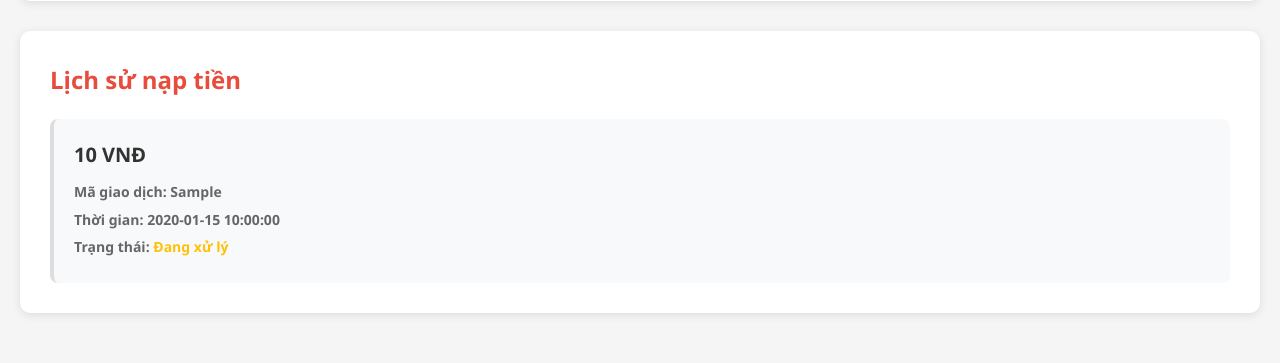
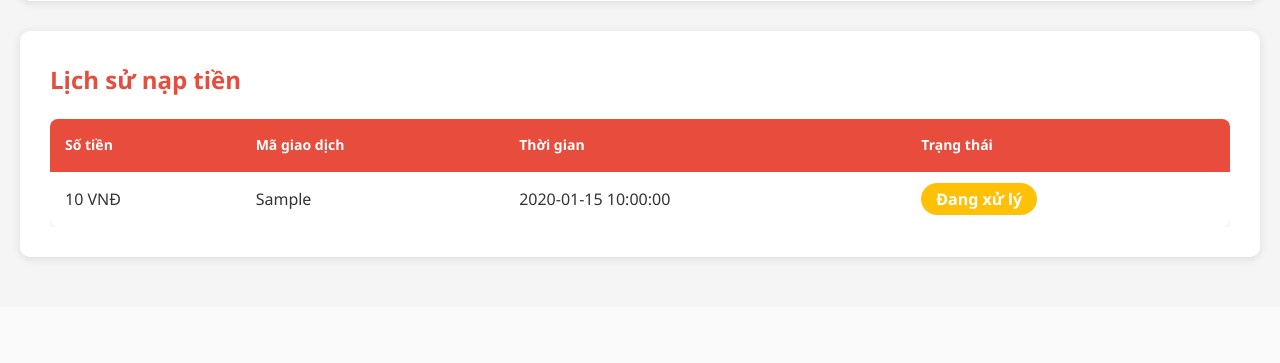
Before and after one commit to kyuc2k/php, a PHP site: template app/View/deposit.php in a window 1280 px wide. Shown: the part 846-1209 px from the top of the page. After the commit the page ends 1107 px from the top, so only its background shows below. Run offline with PHP 8.4, Linux system fonts and the light colour scheme; the template is opened without the code that fills it: most values are stand-ins (such as "Sample title", 1, 10 or a date in 2020).

Commit message:
table list history deposit

```diff
--- a/app/View/deposit.php
+++ b/app/View/deposit.php
@@ -71,23 +71,35 @@
             <?php if (empty($deposits)): ?>
                 <div class="info">Chưa có giao dịch nào.</div>
             <?php else: ?>
-                <div class="deposits-list">
+                <div class="table-container">
+                    <table class="data-table">
+                        <thead>
+                            <tr>
+                                <th>Số tiền</th>
+                                <th>Mã giao dịch</th>
+                                <th>Thời gian</th>
+                                <th>Trạng thái</th>
+                            </tr>
+                        </thead>
+                        <tbody>
                             <?php foreach ($deposits as $deposit): ?>
-                        <div class="deposit-item status-<?= $deposit['status'] ?>">
-                            <div class="deposit-info">
-                                <h3><?= number_format($deposit['amount'], 0, ',', '.') ?> VNĐ</h3>
-                                <p>Mã giao dịch: <?= htmlspecialchars($deposit['vnp_txn_ref']) ?></p>
-                                <p>Thời gian: <?= htmlspecialchars($deposit['created_at']) ?></p>
+                                <tr>
+                                    <td><?= number_format($deposit['amount'], 0, ',', '.') ?> VNĐ</td>
+                                    <td><?= htmlspecialchars($deposit['vnp_txn_ref']) ?></td>
+                                    <td><?= htmlspecialchars($deposit['created_at']) ?></td>
+                                    <td>
                                         <?php if ($deposit['status'] == 'success'): ?>
-                                    <p>Trạng thái: <span class="status-success">Thành công</span></p>
+                                            <span style="background: #28a745; color: white; padding: 5px 15px; border-radius: 20px; font-weight: bold;">Thành công</span>
                                         <?php elseif ($deposit['status'] == 'failed'): ?>
-                                    <p>Trạng thái: <span class="status-failed">Thất bại</span></p>
+                                            <span style="background: #dc3545; color: white; padding: 5px 15px; border-radius: 20px; font-weight: bold;">Thất bại</span>
                                         <?php else: ?>
-                                    <p>Trạng thái: <span class="status-pending">Đang xử lý</span></p>
+                                            <span style="background: #ffc107; color: white; padding: 5px 15px; border-radius: 20px; font-weight: bold;">Đang xử lý</span>
                                         <?php endif; ?>
-                            </div>
-                        </div>
+                                    </td>
+                                </tr>
                             <?php endforeach; ?>
+                        </tbody>
+                    </table>
                 </div>
             <?php endif; ?>
         </div>
```
Lines whose indentation alone changed are shown as unchanged.
